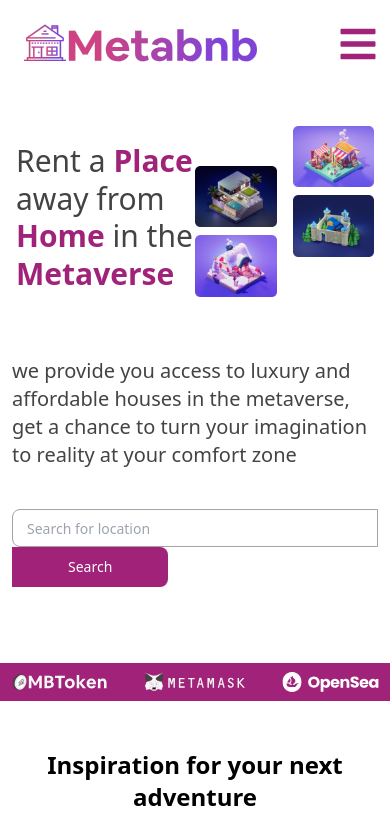
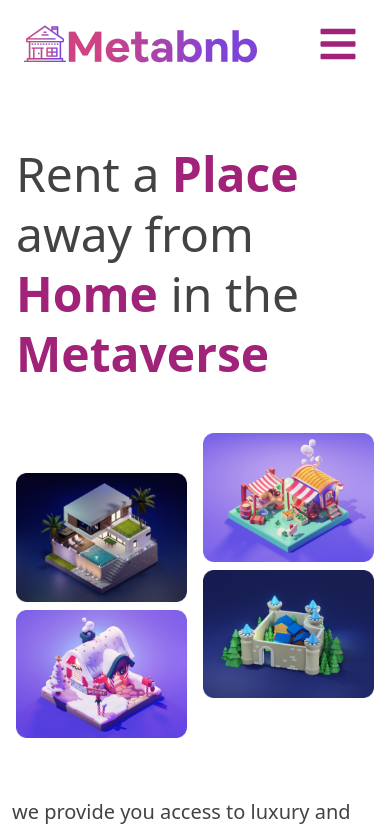
Before and after one commit to terejoe/Metabnb, a React (Create React App) app: page / in a window 390 px wide. Shown: the top 830 px of the page. Built offline with nearby package versions, Linux system fonts and the light colour scheme.

Commit message:
Implemented responsive changes

```diff
--- a/src/components/home.jsx
+++ b/src/components/home.jsx
@@ -14,9 +14,9 @@
 
     return (
         <div className="home w-full">
-            <div className="md:mt-24 mt-10 grid grid-cols-2 md:gap-36 md:px-10 px-4">
+            <div className="md:mt-24 mt-10 grid lg:grid-cols-2 grid-rows-2 md:gap-36 md:px-10 px-4">
                 <div className="mt-4">
-                    <p className="text-3xl md:text-6xl font-normal text-[#434343] leading-tight">Rent a <span className="font-bold text-[#A02279]">Place</span> away from <br/>
+                    <p className="text-5xl md:text-6xl font-normal text-[#434343] leading-tight">Rent a <span className="font-bold text-[#A02279]">Place</span> away from <br/>
                     <span className="font-bold text-[#A02279]">Home</span> in the <span className="font-bold text-[#A02279]">Metaverse</span></p>
 
                     <p className="hidden md:flex mt-10 text-2xl text-[#434343] font-normal">we provide you access to luxury and affordable houses<br/>in the metaverse, get a chance to turn your<br/>imagination to reality at your comfort zone</p>
@@ -28,8 +28,8 @@
                     </div>
                 </div>
 
-                <div className="flex gap-4">
-                    <div className="md:mt-20 mt-10">
+                <div className="flex gap-4 justify-center">
+                    <div className="lg:mt-20 mt-10">
                         <img className="mb-2" src={imgFour} alt="Token One"/>
                         <img className="" src={imgSix} alt="Token Two"/>
                     </div>
@@ -44,8 +44,8 @@
             {/* Responsve Mobile View */}
             <div className="md:hidden p-3">
                 <p className="mt-12 text-xl text-[#434343] font-normal">we provide you access to luxury and affordable houses in the metaverse, get a chance to turn your imagination to reality at your comfort zone</p>
-                <div className="flex mt-10 input-group flex-wrap">
-                    <input type="search" className="form-control relative flex-auto block px-3.5 py-1.5 placeholder:text-sm font-normal border border-solid border-[#A3A3A3] text-[#B8B8B8] rounded-l-lg focus:outline-none p-2" placeholder="Search for location" aria-label="Search"/>
+                <div className="flex mt-10 input-group flex-wrap flex-row">
+                    <input type="search" className="form-control flex-auto px-3.5 py-1.5 placeholder:text-sm font-normal border border-solid border-[#A3A3A3] text-[#B8B8B8] rounded-l-lg focus:outline-none p-2" placeholder="Search for location" aria-label="Search"/>
                     <button className="inline-block px-14 py-2.5 bg-[#A02279] text-white font-medium text-sm rounded-r-lg" type="button">Search</button>
                 </div>
             </div>
--- a/src/components/navbar.jsx
+++ b/src/components/navbar.jsx
@@ -57,7 +57,7 @@
                 </div>
 
                 {/*Hamburger Menu*/}
-                <div className="md:hidden z-20 cursor-pointer right-0 fixed pr-3" >
+                <div className="md:hidden z-20 cursor-pointer right-0 pr-2" >
                     { !isNavOpen ?<FaBars className="fill-[#A02279]" size={40} onClick={handleNavClick}/> :  <AiOutlineClose className="fill-[#A02279]" size={40} onClick={handleOffNavClick}/>}
                 </div>
 
@@ -69,7 +69,7 @@
                         <Link to ="/"><li className="py-6 text-2xl text-[#A02279] font-normal">NFTs</li></Link>
                         <Link to ="/"><li className="py-6 text-2xl text-[#A02279] font-normal">Community</li></Link>
 
-                        <button className="bg-[#A02279] text-white font-normal text-sm py-2 px-4 rounded-lg" type="button" onClick={handleClick}>Connect wallet</button>
+                        <button className="bg-[#A02279] text-white font-normal text-sm py-2 px-4 rounded-lg mt-2" type="button" onClick={handleClick}>Connect wallet</button>
                     </ul>
                 </div>
 
@@ -93,7 +93,7 @@
                                         <button className="border border-solid border-[#CFD8DC] bg-[#F8F9FA] px-5 py-1 justify-between gap-44 rounded-xl flex flex-row">
                                             <div className="flex">
                                                 <img src={metaMask} className="" alt=""/>
-                                                <p className="text-lg font-semibold text-[#000000] m-2">Metamask</p>
+                                                <p className="text-sm md:text-lg font-semibold text-[#000000] m-2">Metamask</p>
                                             </div>
                                             <AiOutlineRight className="fill-[#959DA6] mt-4"/>
                                         </button>
@@ -101,7 +101,7 @@
                                         <button className="border border-solid border-[#CFD8DC] bg-[#F8F9FA] px-5 py-1 justify-between gap-36 rounded-xl flex flex-row mt-2">
                                             <div className="flex">
                                                 <img src={walletConnect} className="" alt=""/>
-                                                <p className="text-lg font-semibold text-[#000000] m-2">Wallet Connect</p>
+                                                <p className="text-sm md:text-lg font-semibold text-[#000000] m-2">Wallet Connect</p>
                                             </div>
                                             <AiOutlineRight className="fill-[#959DA6] mt-4"/>
                                         </button>
```
